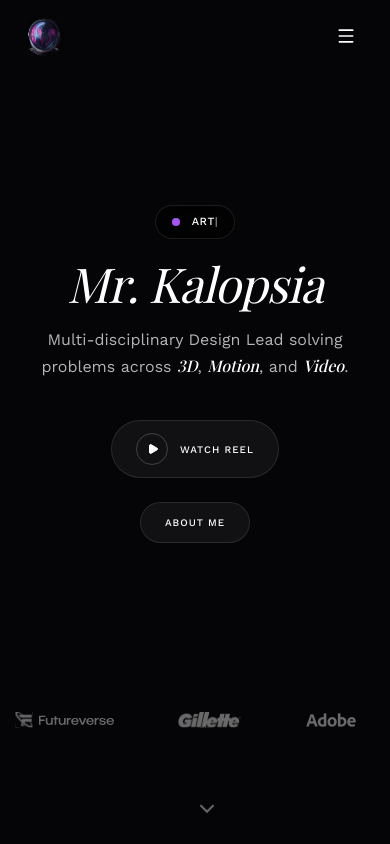
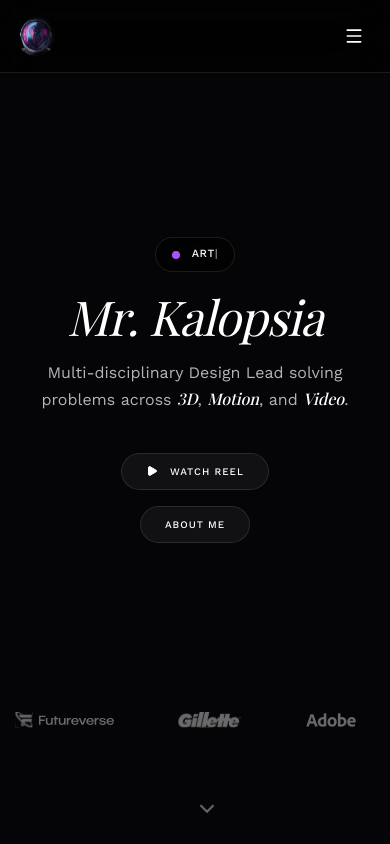
Before and after one commit to Mrkalopsia07/portfolio-website, a React (Vite) app: page / in a window 390 px wide. Shown: the top 844 px of the page. Built offline with nearby package versions, Linux system fonts and the light colour scheme; a web font is replaced by a local one.

Commit message:
feat: refine mobile hero buttons and navbar layout

```diff
--- a/src/App.jsx
+++ b/src/App.jsx
@@ -322,7 +322,7 @@ function AppContent() {
 
 
         {/* HERO */}
-        <section ref={heroRef} className="relative z-10 min-h-[100dvh] flex flex-col items-center justify-center px-6 text-center py-24">
+        <section ref={heroRef} className="relative z-10 min-h-[100dvh] flex flex-col items-center justify-center px-6 text-center pt-32 pb-24 md:py-24">
           <div className="flex flex-col items-center justify-center mb-5">
             <span className="inline-flex items-center justify-center px-4 py-2 rounded-full border border-white/10 bg-black/60 backdrop-blur-xl text-white text-[11px] tracking-[0.05em] uppercase font-medium gap-3">
               <span className="relative flex h-2 w-2">
@@ -339,7 +339,7 @@ function AppContent() {
             Multi-disciplinary Design Lead solving problems across <span className="font-['Playfair_Display',serif] italic font-medium text-white lining-nums">3D</span>, <span className="font-['Playfair_Display',serif] italic font-medium text-white lining-nums">Motion</span>, and <span className="font-['Playfair_Display',serif] italic font-medium text-white lining-nums">Video</span>.
           </p>
 
-          <div className="flex flex-col md:flex-row items-center justify-center gap-6 md:gap-12 mb-24">
+          <div className="flex flex-col md:flex-row items-center justify-center gap-4 md:gap-12 mb-24">
             {/* Primary: Watch Reel */}
             <button
               onClick={() => {
@@ -348,13 +348,16 @@ function AppContent() {
               }}
               onMouseEnter={textEnter}
               onMouseLeave={textLeave}
-              className="group relative flex items-center gap-3 font-['Work_Sans',sans-serif] text-[10px] md:text-xs font-medium uppercase tracking-widest text-white py-3 px-6 md:py-2 md:px-0 bg-white/5 md:bg-transparent rounded-full md:rounded-none border border-white/10 md:border-none"
+              className="group relative flex items-center gap-3 font-['Work_Sans',sans-serif] text-[10px] md:text-xs font-medium uppercase tracking-widest text-white py-2.5 px-6 md:py-2 md:px-0 bg-white/5 md:bg-transparent rounded-full md:rounded-none border border-white/10 md:border-none"
             >
-              <div className="w-8 h-8 rounded-full border border-white/20 flex items-center justify-center group-hover:bg-white group-hover:text-black transition-all duration-500 ease-[cubic-bezier(0.19,1,0.22,1)]">
+              <div className="hidden md:flex w-8 h-8 rounded-full border border-white/20 items-center justify-center group-hover:bg-white group-hover:text-black transition-all duration-500 ease-[cubic-bezier(0.19,1,0.22,1)]">
                 <Play
                   className="w-3 h-3 fill-current transform translate-x-[1px] transition-transform duration-300 group-hover:scale-110"
                 />
               </div>
+              <Play
+                className="w-3 h-3 fill-current md:hidden"
+              />
               <span className="relative">
                 Watch Reel
                 {/* Underline Animation */}
@@ -367,7 +370,7 @@ function AppContent() {
               href="/about"
               onMouseEnter={textEnter}
               onMouseLeave={textLeave}
-              className="group relative font-['Work_Sans',sans-serif] text-[10px] md:text-xs font-medium uppercase tracking-widest text-white transition-colors duration-300 py-3 px-6 md:py-2 md:px-0 bg-white/5 md:bg-transparent rounded-full md:rounded-none border border-white/10 md:border-none"
+              className="group relative font-['Work_Sans',sans-serif] text-[10px] md:text-xs font-medium uppercase tracking-widest text-white transition-colors duration-300 py-2.5 px-6 md:py-2 md:px-0 bg-white/5 md:bg-transparent rounded-full md:rounded-none border border-white/10 md:border-none"
             >
               About Me
               {/* Underline Animation */}
--- a/src/components/Navbar.jsx
+++ b/src/components/Navbar.jsx
@@ -58,8 +58,8 @@ export default function Navbar({ lenis, textEnter, textLeave }) {
 
     return (
         <>
-            <nav className={`fixed top-0 left-0 w-full z-30 px-6 md:px-6 py-4 md:py-6 transition-transform duration-300 flex justify-center ${isVisible ? 'translate-y-0' : '-translate-y-full'}`}>
-                <div className="flex items-center gap-2 p-0 md:p-2 md:bg-black/60 md:backdrop-blur-xl md:border md:border-white/10 w-full md:w-auto md:rounded-full justify-between md:justify-start transition-all">
+            <nav className={`fixed top-0 left-0 w-full z-30 px-0 md:px-6 py-0 md:py-6 transition-transform duration-300 flex justify-center ${isVisible ? 'translate-y-0' : '-translate-y-full'}`}>
+                <div className="flex items-center gap-2 p-4 md:p-2 bg-black/60 backdrop-blur-xl border-b md:border border-white/10 w-full md:w-auto md:rounded-full justify-between md:justify-start transition-all">
 
                     {/* Profile Image with Glow Effect */}
                     <ProfileGlow
```
